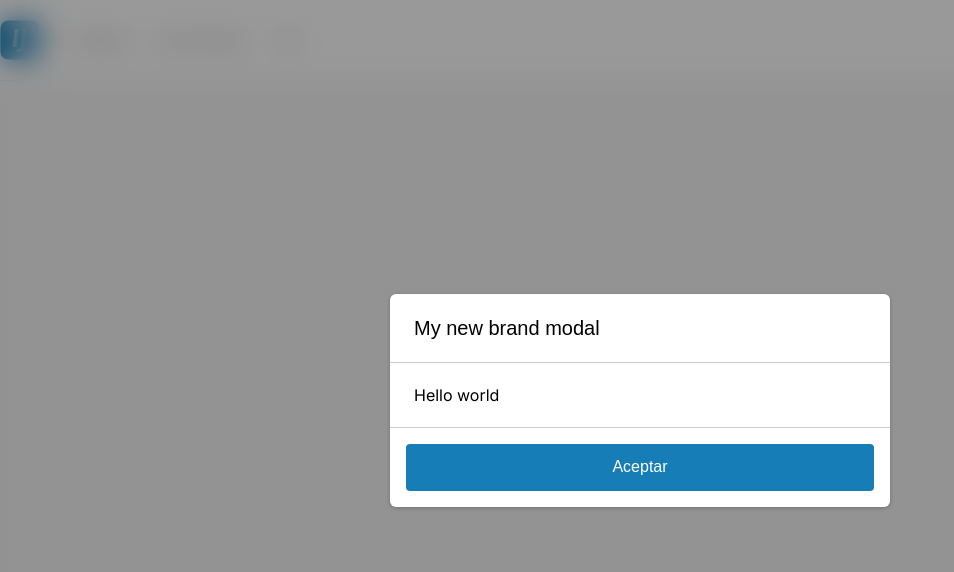
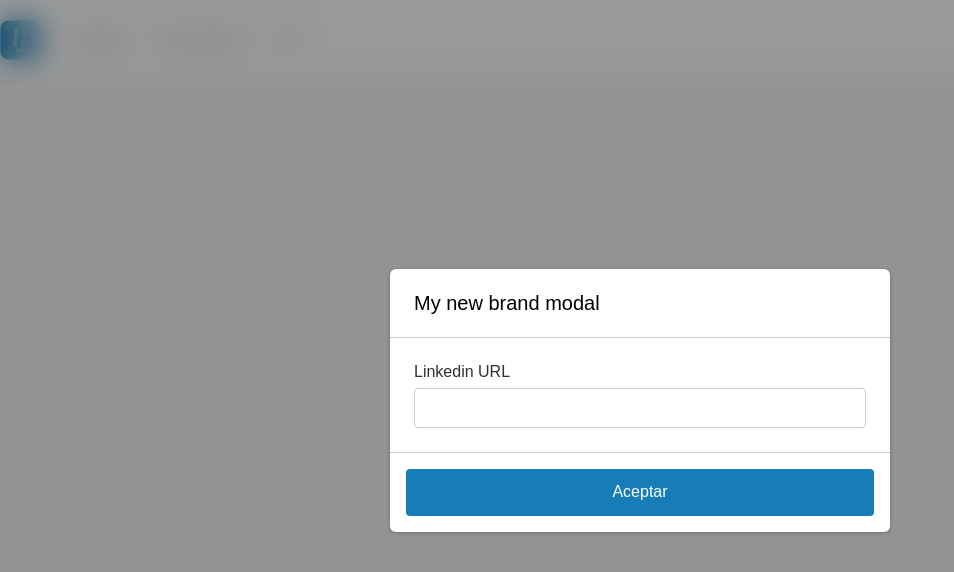
Before and after one commit to serdel99/infojobs-hackaton, a Next.js app: page / in a window 1280 px wide. Shown: the top 572 px of the page, without its empty margins (0-954 px from the left). Built offline with nearby package versions, Linux system fonts and the light colour scheme.

Commit message:
feature: view linkedin input

```diff
--- a/src/app/page.js
+++ b/src/app/page.js
@@ -1,14 +1,13 @@
-import { Navbar, Modal } from "../components"
+import { Navbar, Modal, Input } from "../components"
+
+import { LinkedinPage } from "../views/linkedin-page"
 
 export default function Home() {
+
   return (
     <main >
       <Navbar />
-      <Modal >
-        <div>
-          Hello world
-        </div>
-      </Modal>
+      <LinkedinPage />
     </main>
   )
 }
--- a/src/components/index.js
+++ b/src/components/index.js
@@ -1,9 +1,12 @@
 import { Navbar } from "./navbar"
 import { Modal } from "./modal"
 import { Button } from "./button"
+import { Input } from "./input"
+
 
 export {
     Navbar,
     Modal,
-    Button
+    Button,
+    Input
 }
--- /dev/null
+++ b/src/components/input/index.js
@@ -0,0 +1,12 @@
+import "./styles.scss"
+
+export const Input = ({ id, placeholder, label, ...restInput }) => {
+    return (
+        <div className="input">
+            <label htmlFor={id} className="input__label">
+                {label}
+            </label>
+            <input id={id} placeholder={placeholder} className="input__field" {...restInput} />
+        </div>
+    )
+}
--- /dev/null
+++ b/src/components/input/styles.scss
@@ -0,0 +1,21 @@
+.input {
+  &__label {
+    display: block;
+    font-family: sans-serif;
+    font-size: 16px;
+    line-height: 19px;
+    color: #2d3133;
+    margin-bottom: 7px;
+  }
+  &__field {
+    box-sizing: border-box;
+    width: 100%;
+    padding: 10px 8px;
+    font-size: 16px;
+    color: #2d3133;
+    border: solid;
+    background: #ffffff;
+    border: 1px solid #cccccc;
+    border-radius: 4px;
+  }
+}
--- a/src/components/modal/index.js
+++ b/src/components/modal/index.js
@@ -1,13 +1,14 @@
 "use client"
-import { useState } from "react"
 import { Button } from "../button"
 import "./styles.scss"
 
-export const Modal = ({ children }) => {
-    const [open, setOpen] = useState(false)
+export const Modal = ({ children, handleSubmit }) => {
     return (
         <div className="modal">
-            <div className="modal-content">
+            <form
+                className="modal-content"
+                onSubmit={handleSubmit}
+            >
                 <div className="modal__title">
                     My new brand modal
                 </div>
@@ -15,11 +16,11 @@
                     {children}
                 </div>
                 <div className="modal__footer">
-                    <Button fullWidth>
+                    <Button fullWidth type="submit">
                         Aceptar
                     </Button>
                 </div>
-            </div>
+            </form>
         </div>
     )
 }
--- /dev/null
+++ b/src/views/linkedin-page/index.js
@@ -0,0 +1,24 @@
+"use client"
+import { Input, Modal } from "../../components"
+
+export const LinkedinPage = () => {
+    const getLinkedinData = (e) => {
+        e.preventDefault();
+        const page = e.target.page?.value;
+        fetch('/api/linkedin', {
+            method: "POST", body: JSON.stringify({ url: page })
+        })
+            .then((res) => res.json())
+            .then((data) => {
+                console.log(data)
+            }).catch((err) => {
+                console.error(err)
+            })
+
+    }
+    return (
+        <Modal handleSubmit={getLinkedinData}>
+            <Input label="Linkedin URL" name="page" id="page" />
+        </Modal>
+    )
+}
```
Also changed, not shown: src/views/linkedin-page/styles.scss (added).
